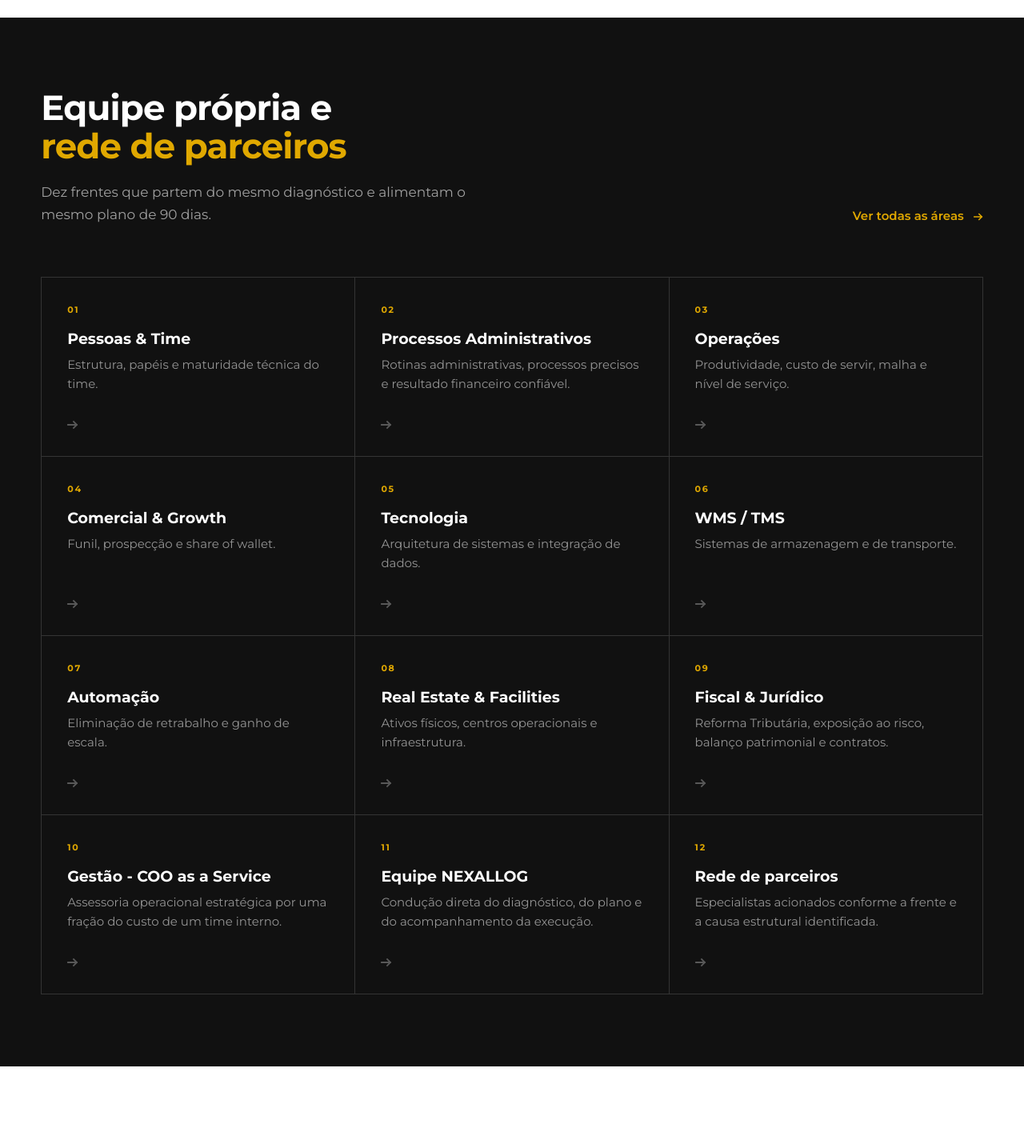
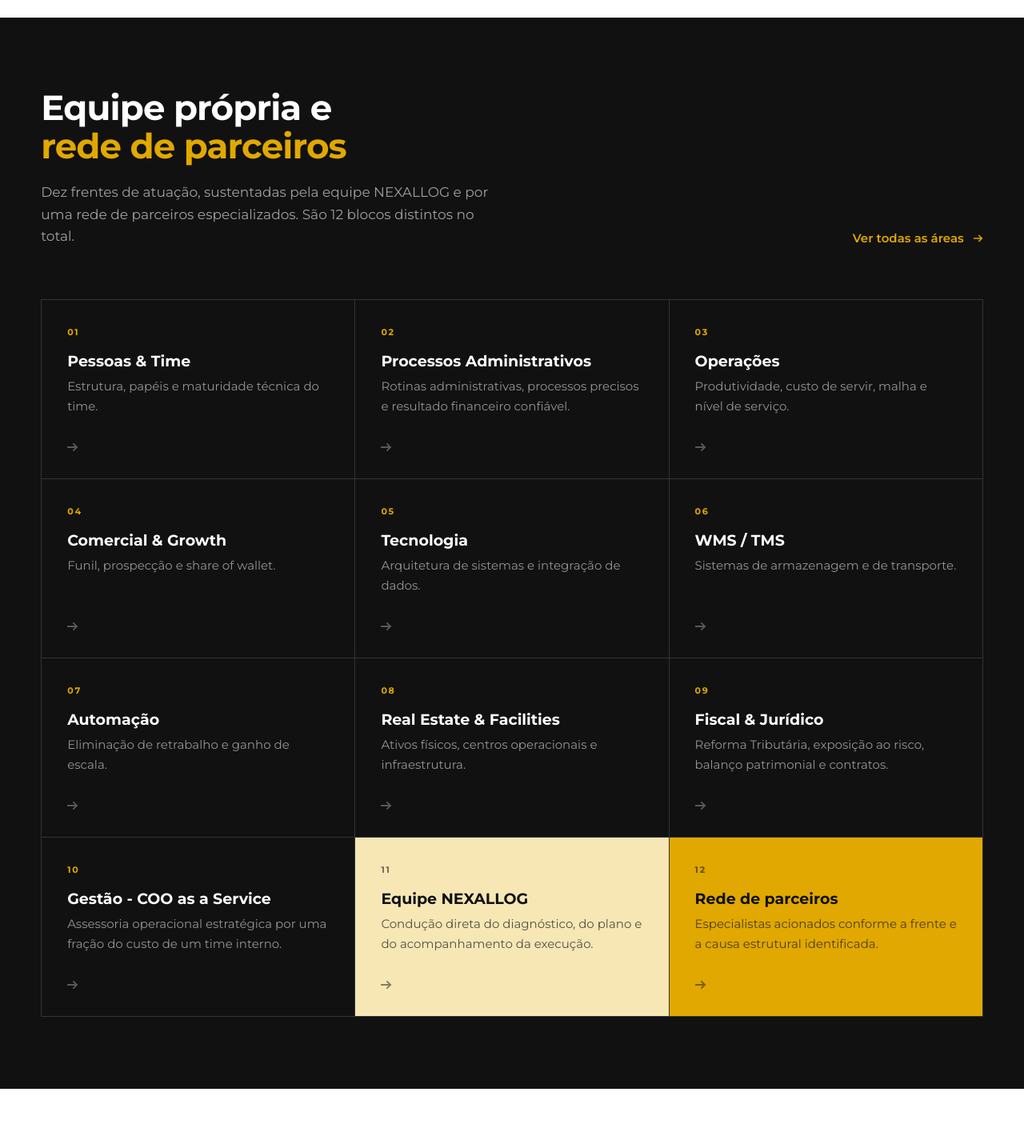
Before and after one commit to Arthurbdsk/Nexalogg-site, a Next.js app: page / in a window 1280 px wide. Shown: the part 3064-4489 px from the top of the page at 80% size. Built offline with nearby package versions, Linux system fonts and the light colour scheme; no server answers.

Commit message:
Define tema claro e destaca blocos de apoio

```diff
--- a/src/components/sections/EcosystemSection.tsx
+++ b/src/components/sections/EcosystemSection.tsx
@@ -36,7 +36,8 @@ export function EcosystemSection() {
             </Reveal>
             <Reveal delay={80}>
               <p className="mt-5 max-w-xl text-[1.0625rem] leading-relaxed text-content/60">
-                Dez frentes que partem do mesmo diagnóstico e alimentam o mesmo plano de 90 dias.
+                Dez frentes de atuação, sustentadas pela equipe NEXALLOG e por uma rede de
+                parceiros especializados. São 12 blocos distintos no total.
               </p>
             </Reveal>
           </div>
@@ -64,26 +65,31 @@ export function EcosystemSection() {
                 </li>
               ))}
               {deliveryCards.map((card, index) => (
-                <li key={card.title} className="bg-surface">
+                <li
+                  key={card.title}
+                  className={index === 0 ? 'bg-[#f6e7b5] text-ink' : 'bg-brand-500 text-ink'}
+                >
                   <Link
                     href={card.href}
-                    className="group flex h-full flex-col justify-between gap-6 p-6 transition-colors duration-300 hover:bg-accent hover:text-ink lg:gap-8 lg:p-8"
+                    className={`group flex h-full flex-col justify-between gap-6 p-6 transition-colors duration-300 lg:gap-8 lg:p-8 ${
+                      index === 0 ? 'hover:bg-[#efd784]' : 'hover:bg-brand-400'
+                    }`}
                   >
                     <span>
-                      <span className="block text-[0.6875rem] font-bold tracking-[0.16em] text-accent transition-colors duration-300 group-hover:text-ink/60">
+                      <span className="block text-[0.6875rem] font-bold tracking-[0.16em] text-ink/60">
                         {String(solutionAreas.length + index + 1).padStart(2, '0')}
                       </span>
                       <span className="mt-4 block text-[1.1875rem] font-bold leading-tight">
                         {card.title}
                       </span>
-                      <span className="mt-2 block text-[0.9375rem] leading-relaxed text-content/55 transition-colors duration-300 group-hover:text-ink/70">
+                      <span className="mt-2 block text-[0.9375rem] leading-relaxed text-ink/70">
                         {card.summary}
                       </span>
                     </span>
 
                     <svg
                       viewBox="0 0 14 14"
-                      className="h-3.5 w-3.5 shrink-0 text-content/30 transition-[transform,color] duration-300 ease-outexpo group-hover:translate-x-1 group-hover:text-ink"
+                      className="h-3.5 w-3.5 shrink-0 text-ink/50 transition-transform duration-300 ease-outexpo group-hover:translate-x-1"
                       fill="none"
                       aria-hidden="true"
                     >
--- a/src/components/visuals/BrandPanel.tsx
+++ b/src/components/visuals/BrandPanel.tsx
@@ -3,7 +3,7 @@ import Image from 'next/image';
 export function BrandPanel() {
   return (
     <div
-      className="pointer-events-none absolute inset-y-0 right-[clamp(1rem,3vw,4rem)] w-[68%] opacity-10 sm:w-[48%] sm:opacity-90 lg:w-[46%]"
+      className="pointer-events-none absolute inset-y-0 right-[clamp(1rem,3vw,4rem)] w-[68%] opacity-10 sm:w-[48%] sm:opacity-90 lg:w-[42%]"
       aria-hidden="true"
     >
       <Image
@@ -11,7 +11,7 @@ export function BrandPanel() {
         alt=""
         fill
         priority
-        sizes="(max-width: 639px) 68vw, (max-width: 1023px) 48vw, 46vw"
+        sizes="(max-width: 639px) 68vw, (max-width: 1023px) 48vw, 42vw"
         className="object-contain object-right"
       />
     </div>
--- a/src/lib/theme.ts
+++ b/src/lib/theme.ts
@@ -1,5 +1,5 @@
 /** Chave usada para guardar a preferência de tema no navegador. */
-export const THEME_STORAGE_KEY = 'nexallog-theme';
+export const THEME_STORAGE_KEY = 'nexallog-theme-v2';
 
 export type Theme = 'light' | 'dark';
 
```
